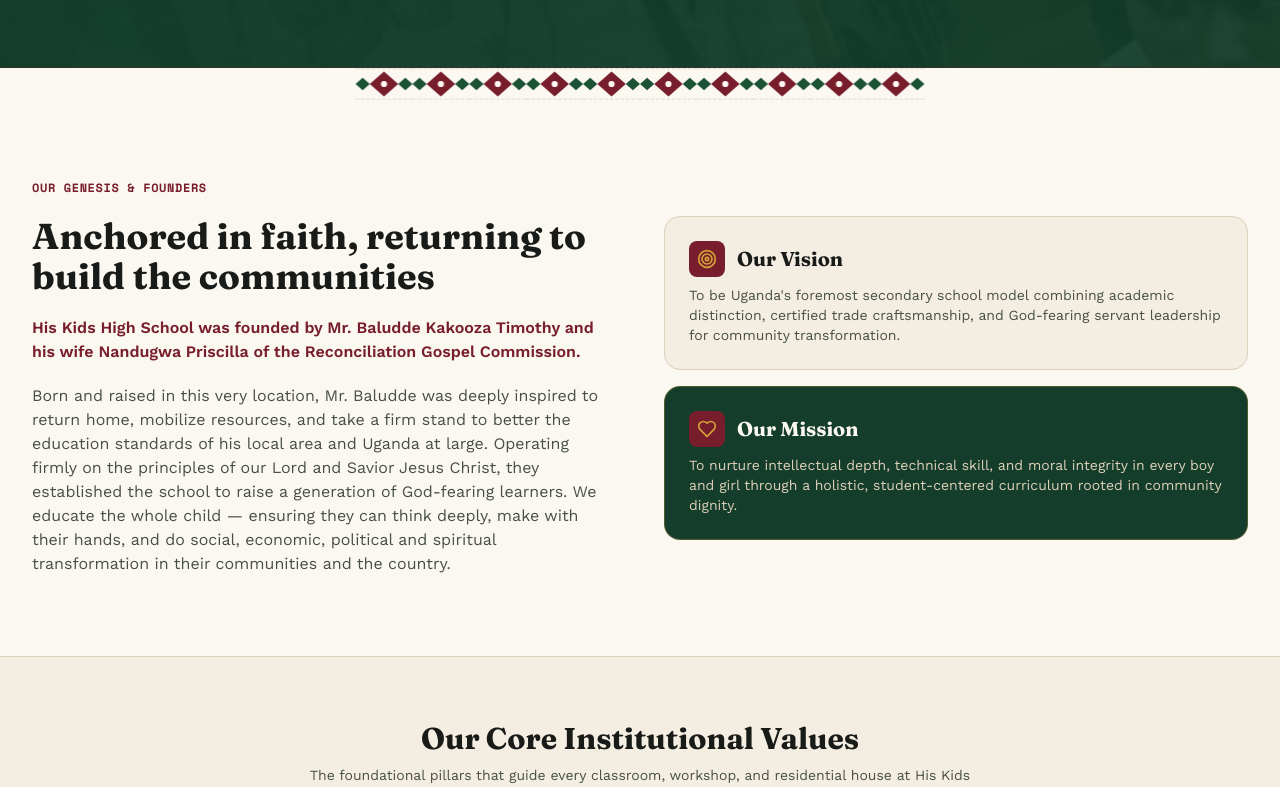
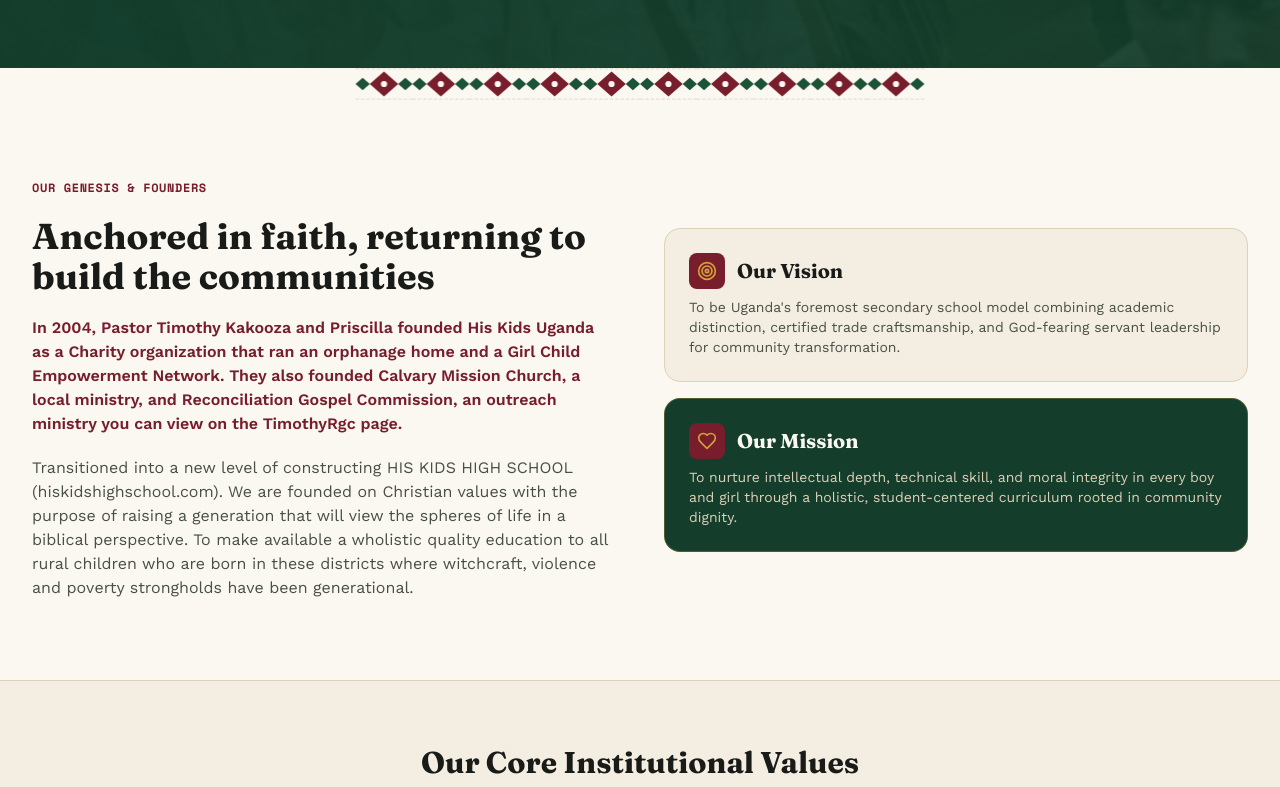
Before and after one commit to bullz-droid/hiskidshighschool, a Next.js app: page /about in a window 1280 px wide. Shown: the part 531-1318 px from the top of the page. Built offline with nearby package versions, Linux system fonts and the light colour scheme.

Commit message:
style: apply extensive client rewrite to founding history and vision

```diff
--- a/src/app/about/page.tsx
+++ b/src/app/about/page.tsx
@@ -73,10 +73,10 @@
                 Anchored in faith, returning to build the communities
               </h2>
               <p className="text-sm sm:text-base text-brand-ink-muted leading-relaxed font-semibold text-brand-maroon">
-                His Kids High School was founded by Mr. Baludde Kakooza Timothy and his wife Nandugwa Priscilla of the Reconciliation Gospel Commission.
+                In 2004, Pastor Timothy Kakooza and Priscilla founded His Kids Uganda as a Charity organization that ran an orphanage home and a Girl Child Empowerment Network. They also founded Calvary Mission Church, a local ministry, and Reconciliation Gospel Commission, an outreach ministry you can view on the TimothyRgc page.
               </p>
               <p className="text-sm sm:text-base text-brand-ink-muted leading-relaxed">
-                Born and raised in this very location, Mr. Baludde was deeply inspired to return home, mobilize resources, and take a firm stand to better the education standards of his local area and Uganda at large. Operating firmly on the principles of our Lord and Savior Jesus Christ, they established the school to raise a generation of God-fearing learners. We educate the whole child — ensuring they can think deeply, make with their hands, and do social, economic, political and spiritual transformation in their communities and the country.
+                Transitioned into a new level of constructing HIS KIDS HIGH SCHOOL (hiskidshighschool.com). We are founded on Christian values with the purpose of raising a generation that will view the spheres of life in a biblical perspective. To make available a wholistic quality education to all rural children who are born in these districts where witchcraft, violence and poverty strongholds have been generational.
               </p>
             </div>
 
--- a/src/app/page.tsx
+++ b/src/app/page.tsx
@@ -52,10 +52,10 @@
             </div>
 
             <p className="text-base sm:text-lg text-brand-beige-light/85 max-w-lg leading-relaxed mb-3">
-              We are founded on Christian values with the purpose of raising a generation that will view the spheres of life in a biblical perspective. To make available a wholistic quality education to all rural children who are born in these districts where witchcraft, violence and poverty strongholds have been generational.
+              In 2004, Pastor Timothy Kakooza and Priscilla founded His Kids Uganda as a charity organization that ran an orphanage home and a Girl Child Empowerment Network. They also founded Calvary Mission Church, a local ministry, and Reconciliation Gospel Commission, an outreach ministry you can view on the TimothyRgc page.
             </p>
             <p className="text-xs sm:text-sm text-brand-beige-border/70 max-w-md leading-relaxed mb-8">
-              The school does not discriminate other religions and all children have a right to this establishment. We are a mixed day and boarding high school for both O-level and A-level and Uganda&apos;s new competency-based curriculum meets our faith values and academic excellence.
+              Transitioned into a new level of constructing HIS KIDS HIGH SCHOOL (hiskidshighschool.com). We are founded on Christian values with the purpose of raising a generation that will view the spheres of life in a biblical perspective. To make available a wholistic quality education to all rural children who are born in these districts where witchcraft, violence and poverty strongholds have been generational.
             </p>
 
             {/* CTA Buttons */}
@@ -168,15 +168,13 @@
               </h2>
 
               <p className="font-serif text-lg sm:text-xl text-brand-ink leading-relaxed text-brand-maroon/90 font-medium">
-                Founded by Mr. Baludde Kakooza Timothy and his wife Nandugwa Priscilla of the Reconciliation Gospel Commission.
+                In 2004, Pastor Timothy Kakooza and Priscilla founded His Kids Uganda as a Charity organization that ran an orphanage home and a Girl Child Empowerment Network.
               </p>
-
               <p className="text-sm sm:text-base text-brand-ink-muted leading-relaxed">
-                Born and raised in this very location, Mr. Baludde was deeply inspired to return home, mobilize resources, and take a firm stand to better the education standards of his local area and Uganda at large.
+                They also founded Calvary Mission Church, a local ministry, and Reconciliation Gospel Commission, an outreach ministry you can view on the TimothyRgc page.
               </p>
-
               <p className="text-sm sm:text-base text-brand-ink-muted leading-relaxed">
-                Operating firmly on the principles of our Lord and Savior Jesus Christ, His Kids High School was established to raise a generation of God-fearing learners. We educate the whole child — ensuring they can think deeply, make with their hands, and do social, economic, political and spiritual transformation in their communities and the country.
+                Transitioned into a new level of constructing HIS KIDS HIGH SCHOOL (hiskidshighschool.com). We are founded on Christian values with the purpose of raising a generation that will view the spheres of life in a biblical perspective. To make available a wholistic quality education to all rural children who are born in these districts where witchcraft, violence and poverty strongholds have been generational.
               </p>
 
               <div className="pt-4">
```
